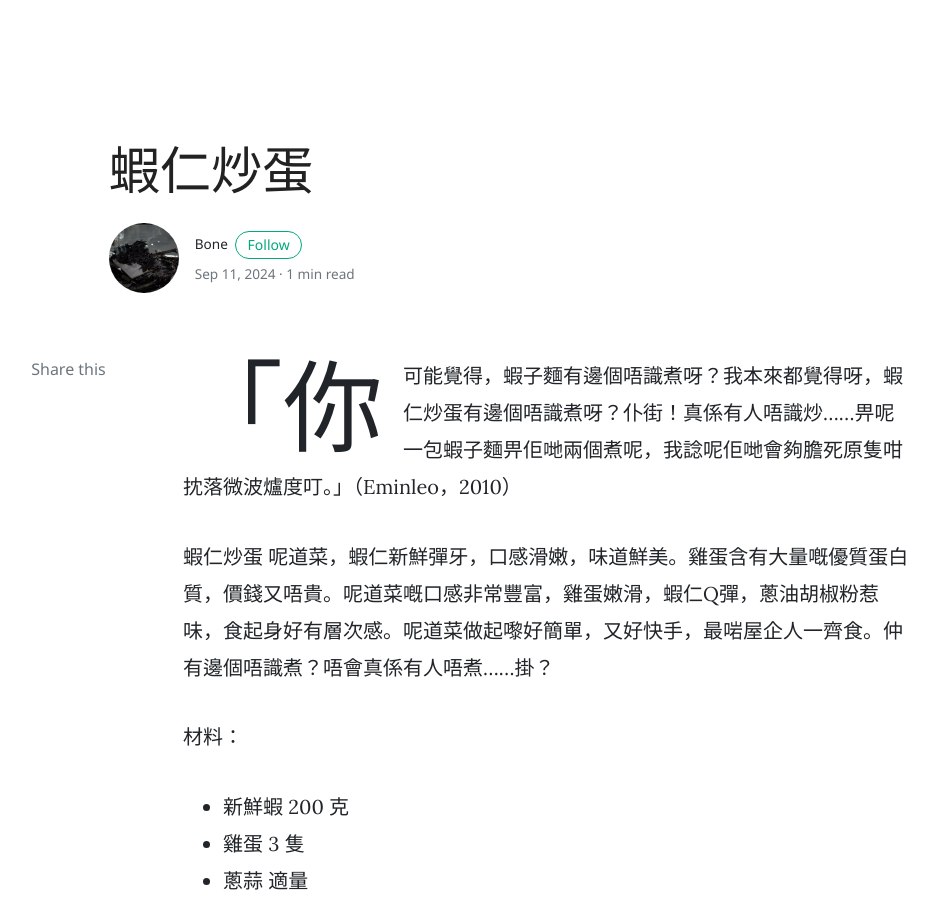
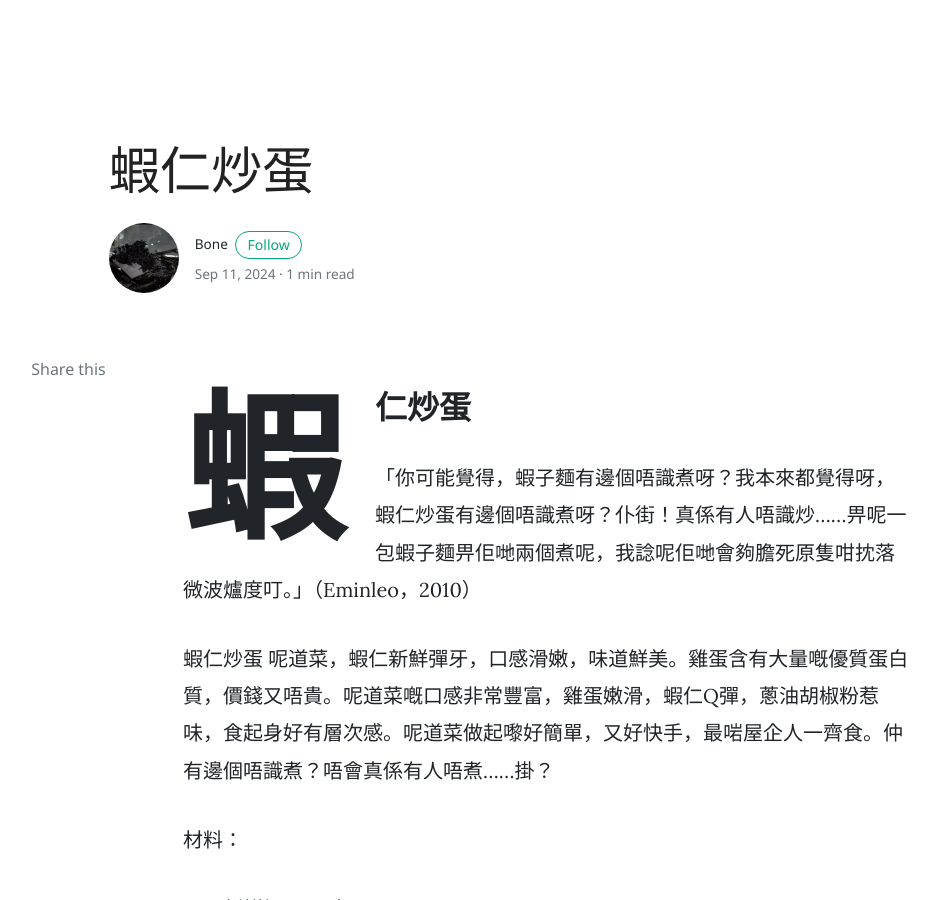
Before and after one commit to mediation-magazine/mediation-magazine.github.io, a Jekyll site: the page built from docs/_posts/2024-09-11-蝦仁炒蛋.markdown, in a window 1280 px wide and 900 px high. Shown: the whole window, without its empty margins (187-1124 px from the left). Built offline with Jekyll 4.4.1, drawn with Linux system fonts in a browser that asks for light colours; nearby versions of some CDN libraries; comment, search, counter and statistics services are not loaded.

Commit message:
Update 2024-09-11-蝦仁炒蛋.markdown

```diff
--- a/docs/_posts/2024-09-11-蝦仁炒蛋.markdown
+++ b/docs/_posts/2024-09-11-蝦仁炒蛋.markdown
@@ -3,6 +3,10 @@ layout: post
 title: "蝦仁炒蛋"
 date: 2024-09-11 22:35:00 +0800
 ---
+
+
+蝦仁炒蛋
+--------
 
 「你可能覺得，蝦子麵有邊個唔識煮呀？我本來都覺得呀，蝦仁炒蛋有邊個唔識煮呀？仆街！真係有人唔識炒……畀呢一包蝦子麵畀佢哋兩個煮呢，我諗呢佢哋會夠膽死原隻咁抌落微波爐度叮。」（Eminleo，2010）
 
```
